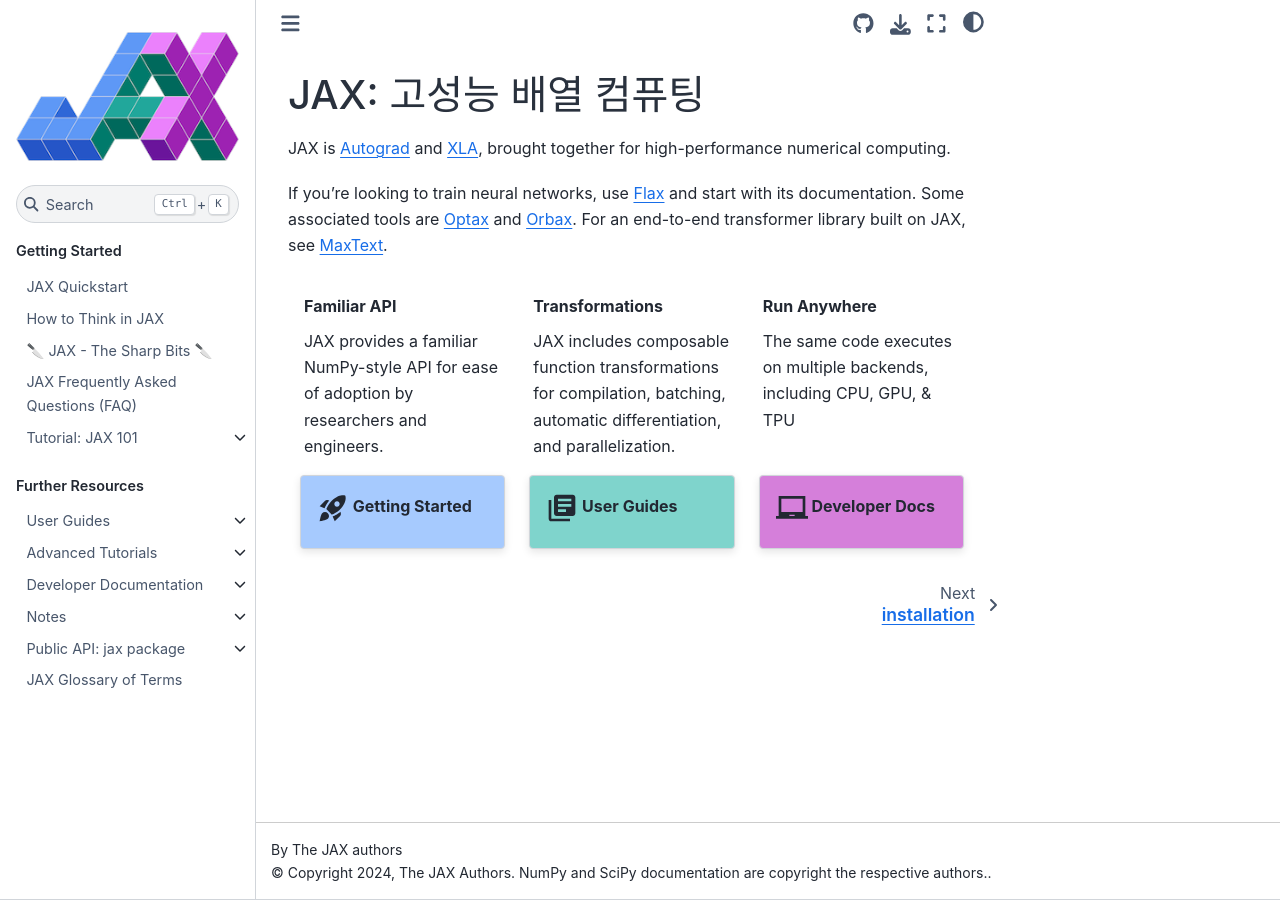
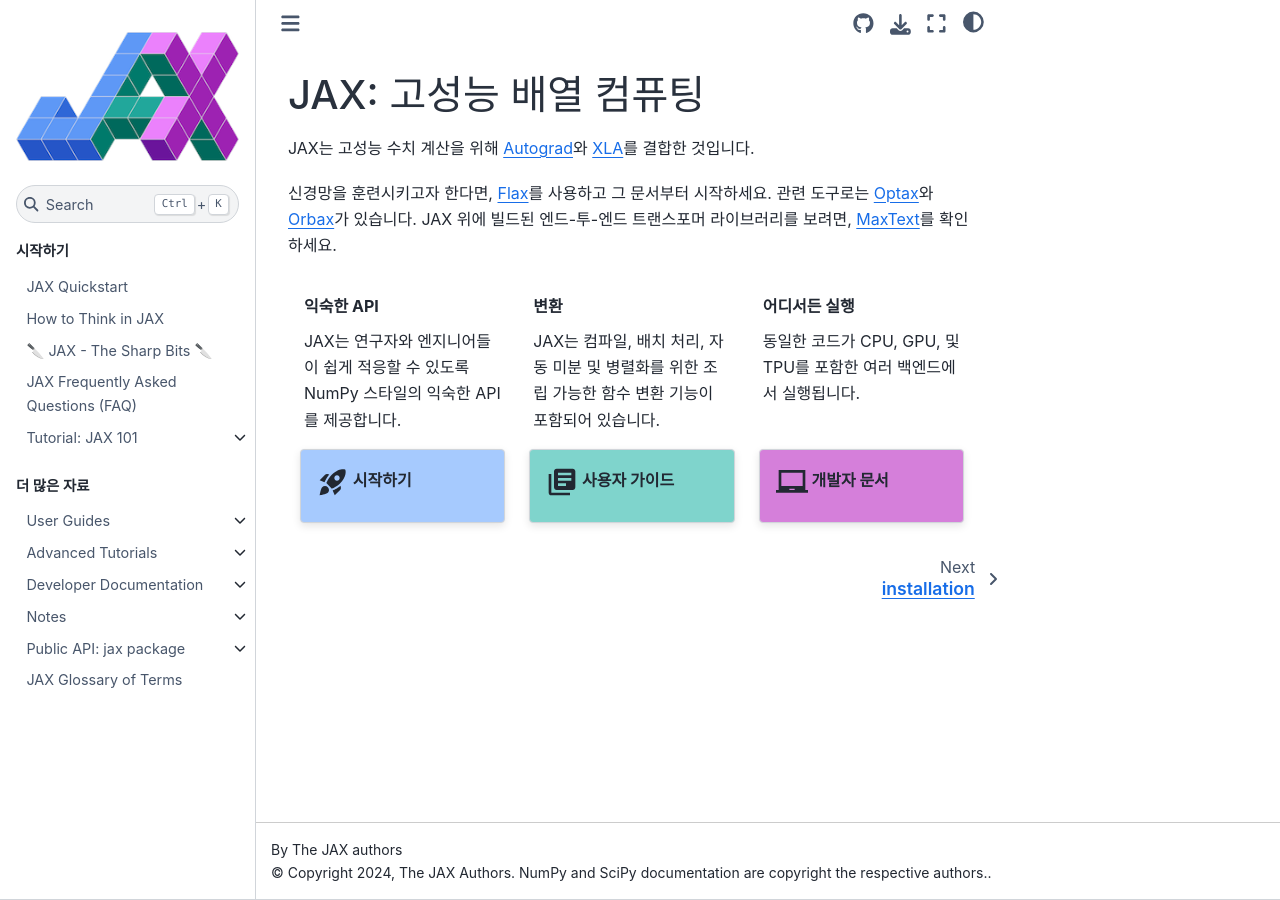
Before and after one commit to kolonist26/jax-kr, a Sphinx documentation site: the page built from docs/index.rst, in a window 1280 px wide. Built offline with Sphinx 7.4.7 and the Sphinx Book theme 1.1.4, drawn with Linux system fonts in a browser that asks for light colours; pages that are not in the unit, such as notebooks, are missing from menus.

Commit message:
Translate docs/index.rst (#9)

```diff
--- a/docs/index.rst
+++ b/docs/index.rst
@@ -1,53 +1,53 @@
 JAX: 고성능 배열 컴퓨팅
 =====================================
 
-JAX is Autograd_ and XLA_, brought together for high-performance numerical computing.
+JAX는 고성능 수치 계산을 위해 Autograd_\ 와 XLA_\ 를 결합한 것입니다.
 
-If you're looking to train neural networks, use Flax_ and start with its documentation.
-Some associated tools are Optax_ and Orbax_.
-For an end-to-end transformer library built on JAX, see MaxText_.
+신경망을 훈련시키고자 한다면, Flax_\ 를 사용하고 그 문서부터 시작하세요.
+관련 도구로는 Optax_\ 와 Orbax_\ 가 있습니다.
+JAX 위에 빌드된 엔드-투-엔드 트랜스포머 라이브러리를 보려면, MaxText_\ 를 확인하세요.
 
 .. grid:: 3
    :margin: 0
    :padding: 0
    :gutter: 0
 
-   .. grid-item-card:: Familiar API
+   .. grid-item-card:: 익숙한 API
       :columns: 12 6 6 4
       :class-card: sd-border-0
       :shadow: None
 
-      JAX provides a familiar NumPy-style API for ease of adoption by researchers and engineers.
+      JAX는 연구자와 엔지니어들이 쉽게 적응할 수 있도록 NumPy 스타일의 익숙한 API를 제공합니다.
 
-   .. grid-item-card:: Transformations
+   .. grid-item-card:: 변환
       :columns: 12 6 6 4
       :class-card: sd-border-0
       :shadow: None
 
-      JAX includes composable function transformations for compilation, batching, automatic differentiation, and parallelization.
+      JAX는 컴파일, 배치 처리, 자동 미분 및 병렬화를 위한 조립 가능한 함수 변환 기능이 포함되어 있습니다.
 
-   .. grid-item-card:: Run Anywhere
+   .. grid-item-card:: 어디서든 실행
       :columns: 12 6 6 4
       :class-card: sd-border-0
       :shadow: None
 
-      The same code executes on multiple backends, including CPU, GPU, & TPU
+      동일한 코드가 CPU, GPU, 및 TPU를 포함한 여러 백엔드에서 실행됩니다.
 
 .. grid:: 3
 
-    .. grid-item-card:: :material-regular:`rocket_launch;2em` Getting Started
+    .. grid-item-card:: :material-regular:`rocket_launch;2em` 시작하기
       :columns: 12 6 6 4
       :link: beginner-guide
       :link-type: ref
       :class-card: getting-started
 
-    .. grid-item-card:: :material-regular:`library_books;2em` User Guides
+    .. grid-item-card:: :material-regular:`library_books;2em` 사용자 가이드
       :columns: 12 6 6 4
       :link: user-guides
       :link-type: ref
       :class-card: user-guides
 
-    .. grid-item-card:: :material-regular:`laptop_chromebook;2em` Developer Docs
+    .. grid-item-card:: :material-regular:`laptop_chromebook;2em` 개발자 문서
       :columns: 12 6 6 4
       :link: contributor-guide
       :link-type: ref
@@ -57,7 +57,7 @@
 .. toctree::
    :hidden:
    :maxdepth: 1
-   :caption: Getting Started
+   :caption: 시작하기
 
    installation
    notebooks/quickstart
@@ -75,7 +75,7 @@
 .. toctree::
    :hidden:
    :maxdepth: 2
-   :caption: Further Resources
+   :caption: 더 많은 자료
 
    user_guides
    advanced_guide
```
